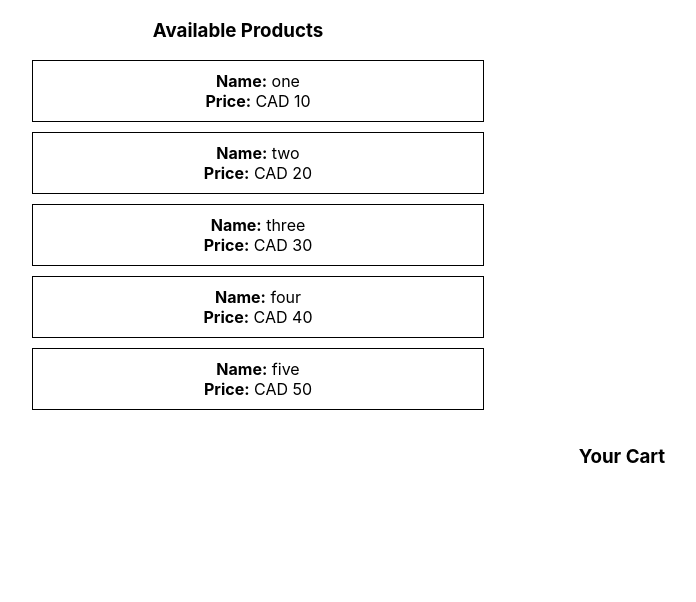
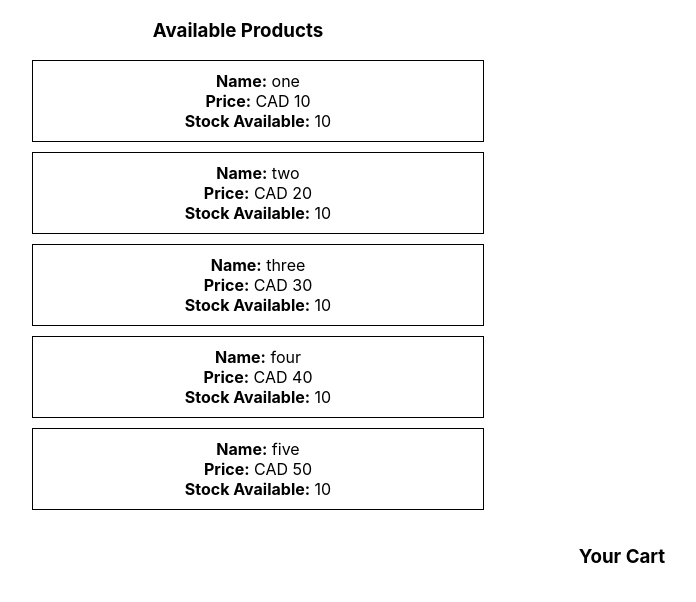
Before and after one commit to almur-codes/products-app, a React (Create React App) app: page / in a window 1280 px wide. Shown: the top 602 px of the page, without its empty margins (18-714 px from the left). Built offline with nearby package versions, Linux system fonts and the light colour scheme.

Commit message:
completed first draft of adding/ removing to cart with constraints to limit how many items can be added

```diff
--- a/src/components/Cart.tsx
+++ b/src/components/Cart.tsx
@@ -4,6 +4,11 @@ import { CartProps } from '../interfaces';
 import CartItem from './CartItem';
 
 export default class Cart extends React.Component<CartProps> {
+    constructor(props: any){
+        super(props);
+        this.handleClick = this.handleClick.bind(this);
+    }
+
     public render() {
         return (
             <div className="cart">
@@ -17,8 +22,8 @@ export default class Cart extends React.Component<CartProps> {
                                     id={cartProduct.id}
                                     name={cartProduct.name}
                                     price={cartProduct.price}
-                                    quantity={1}
-                                    handleClick={() => alert(1)} />
+                                    quantity={cartProduct.quantity}
+                                    handleClick={() => this.handleClick(cartProduct.id)} />
                             );
                         })
                     }
@@ -26,4 +31,8 @@ export default class Cart extends React.Component<CartProps> {
             </div>
         );
     }
+
+    public handleClick(id: number){
+        this.props.handleItemClick(id)
+    }
 }
--- a/src/components/CartItem.tsx
+++ b/src/components/CartItem.tsx
@@ -11,6 +11,12 @@ export default class CartItem extends React.Component<CartItemProps> {
                 <div>
                     <b>Price:</b> CAD { this.props.price }
                 </div>
+                <div>
+                    <b>Quantity:</b> { this.props.quantity }
+                </div>
+                <div>
+                    <b>Sub Total:</b> CAD { this.props.price * this.props.quantity }
+                </div>
             </li>
         )
     }
--- a/src/components/ECommerce.tsx
+++ b/src/components/ECommerce.tsx
@@ -1,6 +1,6 @@
 import React from 'react';
 import Cart from './Cart';
-import { CartItemProps, ListItemProps } from '../interfaces';
+import { CartItemProps, StoreItemProps } from '../interfaces';
 import ListItem from './ListItem';
 import "./List.css";
 
@@ -8,37 +8,96 @@ import "./List.css";
 export default class ECommerce extends React.Component {
 
     state = {
-        products: [
-            { id: 1, name: "one", price: 10, quantity: 10 },
-            { id: 2, name: "two", price: 20, quantity: 20 },
-            { id: 3, name: "three", price: 30, quantity: 30 },
-            { id: 4, name: "four", price: 40, quantity: 40 },
-            { id: 5, name: "five", price: 50, quantity: 50 },
+        store: [
+            { id: 1, name: "one", price: 10, stockAvailable: 10 },
+            { id: 2, name: "two", price: 20, stockAvailable: 10 },
+            { id: 3, name: "three", price: 30, stockAvailable: 10 },
+            { id: 4, name: "four", price: 40, stockAvailable: 10 },
+            { id: 5, name: "five", price: 50, stockAvailable: 10 },
         ],
         cart: []
     }
 
     addToCart(id: number){
-        let cart: Array<CartItemProps | undefined> = this.state.cart.slice();
-        let newProduct = this.state.products.find(product => product.id === id);
-        cart.push(newProduct);
-        this.setState({"cart": cart});
+        // get store product and cart product
+        // if cart product is undefined add store product to cart - reduce stockAvailable
+        // else increase cart product quantity and reduce stockAvailable
+        // set state for cart and store
+
+        let cart: Array<CartItemProps> | undefined = this.state.cart.slice();
+        let store: Array<StoreItemProps> = this.state.store.slice();
+        let cartProduct: CartItemProps | undefined = cart.find(cartProduct => cartProduct.id === id)
+        let storeProduct: StoreItemProps | undefined = store.find(storeProduct => storeProduct.id === id)
+
+        if( !storeProduct ){
+            // throw exception
+            // go look at error boundries in ReactJS
+            return;
+        }
+
+        if( cartProduct ){
+            // if stock available is not more than 0
+            if( storeProduct.stockAvailable > 0 ){
+                cartProduct.quantity++;
+                storeProduct.stockAvailable--;
+            } else {
+                // either do nothing or throw warning that tells user that there is not enough stock
+                return;
+            }
+
+        } else {
+            cart.push({
+                id: storeProduct.id,
+                name: storeProduct.name,
+                price: storeProduct.price,
+                quantity: 1
+            })
+            storeProduct.stockAvailable--;
+        }
+
+        this.setState({
+            cart: cart,
+            store: store
+        });
     }
 
-    renderListItem({ id, name, price }: ListItemProps){
+    removeFromCart(id: number){
+        // get store product and cart product
+        // filter cart to remove product that has been selected
+        // increase stock available of removed product
+        // set state for cart and store
+
+        let cart: Array<CartItemProps> = this.state.cart.slice();
+        let store: Array<StoreItemProps> = this.state.store.slice();
+        let cartProduct: CartItemProps | undefined = cart.find(cartProduct => cartProduct.id === id)
+        let storeProduct: StoreItemProps | undefined = store.find(storeProduct => storeProduct.id === id)
+
+        if( !storeProduct || !cartProduct ){
+            // throw exception
+            // go look at error boundries in ReactJS
+            return;
+        }
+
+        cart = cart.filter((product) => product.id !== id);
+        storeProduct.stockAvailable += cartProduct.quantity
+
+        this.setState({
+            cart: cart,
+            store: store
+        });
+    }
+
+    renderListItem({ id, name, price, stockAvailable }: StoreItemProps){
         return (
             <ListItem
                 key={id}
                 id={id}
                 name={name}
                 price={price}
+                stockAvailable={stockAvailable}
                 handleClick={() => this.addToCart(id)}
             />
         );
-    }
-
-    removeFromCart(event: any){
-        alert(event)
     }
 
     public render(){
@@ -47,10 +106,10 @@ export default class ECommerce extends React.Component {
                 <div className="products">
                     <h3>Available Products</h3>
                     <ol>
-                        { this.state.products.slice().map(product => { return this.renderListItem(product) }) }
+                        { this.state.store.slice().map(product => { return this.renderListItem(product) }) }
                     </ol>
                 </div>
-			    <Cart cartProducts={this.state.cart} handleItemClick={(event) => {console.log("hey",event); this.removeFromCart(event)}} />
+			    <Cart cartProducts={this.state.cart} handleItemClick={(id: number) => this.removeFromCart(id)} />
             </div>
         );
     }
--- a/src/components/List.tsx
+++ b/src/components/List.tsx
@@ -1,17 +1,18 @@
 import React from 'react';
 import ListItem from './ListItem';
-import { ListItemProps, ListProps } from '../interfaces';
+import { StoreItemProps, ListProps } from '../interfaces';
 import "./List.css";
 
 export default class List extends React.Component<ListProps> {
 
-    renderListItem({ id, name, price }: ListItemProps){
+    renderListItem({ id, name, price, stockAvailable }: StoreItemProps){
         return (
             <ListItem
                 key={id}
                 id={id}
                 name={name}
                 price={price}
+                stockAvailable={stockAvailable}
             />
         );
     }
--- a/src/components/ListItem.tsx
+++ b/src/components/ListItem.tsx
@@ -1,8 +1,8 @@
 import React from "react";
-import { ListItemProps } from '../interfaces';
+import { StoreItemProps } from '../interfaces';
 import "./ListItem.css";
 
-export default class ListItem extends React.Component<ListItemProps> {
+export default class ListItem extends React.Component<StoreItemProps> {
     public render() {
         return (
             <li key={this.props.id} className="list-item" onClick={this.props.handleClick}>
@@ -12,6 +12,9 @@ export default class ListItem extends React.Component<ListItemProps> {
                 <div>
                     <b>Price:</b> CAD { this.props.price }
                 </div>
+                <div>
+                    <b>Stock Available:</b> { this.props.stockAvailable }
+                </div>
             </li>
         );
     }
```
Also changed, not shown: src/interfaces.d.ts (+4 -4 lines).
